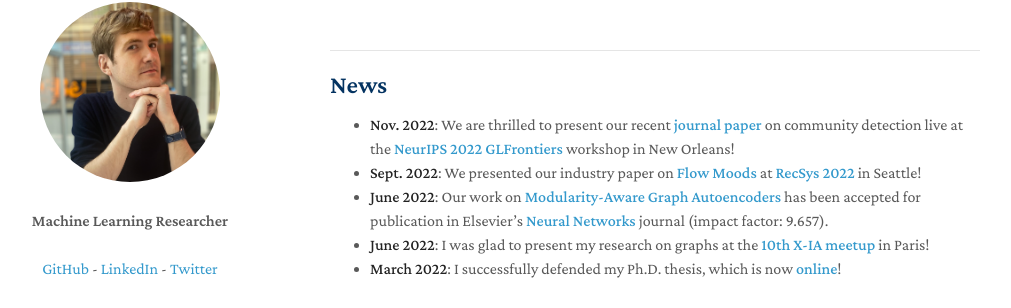
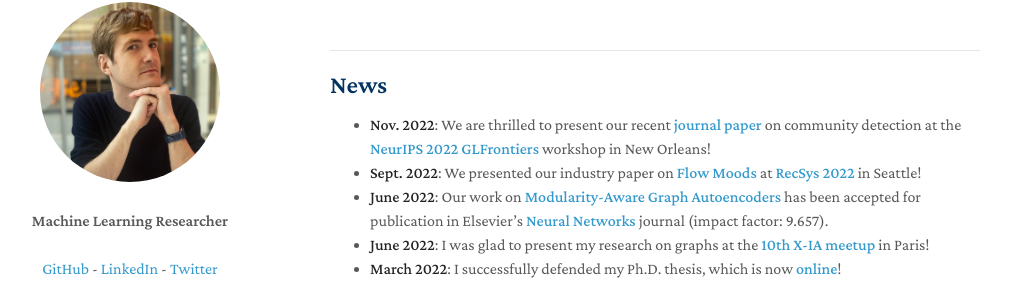
Before and after one commit to GuillaumeSalhaGalvan/GuillaumeSalhaGalvan.github.io, a Jekyll site: the page built from index.md, in a window 1280 px wide and 900 px high, scrolled down 339 px. Shown: the part 144-452 px from the top of the window, without its empty margins (140-1151 px from the left). Built offline with Jekyll 4.4.1, drawn with Linux system fonts in a browser that asks for light colours; our own code applies the rules of GitHub Pages for plain Markdown files; a script that is not in the unit is left out.

Commit message:
Update index.md

```diff
--- a/index.md
+++ b/index.md
@@ -17,7 +17,7 @@
 
 ## News
 
-- **Nov. 2022**: We are thrilled to present our recent **<a href="https://arxiv.org/pdf/2202.00961.pdf" target="_blank">journal paper</a>** on community detection live at the **<a href="https://glfrontiers.github.io/" target="_blank">NeurIPS 2022 GLFrontiers</a>** workshop in New Orleans!
+- **Nov. 2022**: We are thrilled to present our recent **<a href="https://arxiv.org/pdf/2202.00961.pdf" target="_blank">journal paper</a>** on community detection at the **<a href="https://glfrontiers.github.io/" target="_blank">NeurIPS 2022 GLFrontiers</a>** workshop in New Orleans!
 - **Sept. 2022**: We presented our industry paper on **<a href="https://www.deezer-blog.com/press/flow-moods/" target="_blank">Flow Moods</a>** at **<a href="https://recsys.acm.org/recsys22/" target="_blank">RecSys 2022</a>** in Seattle!
 - **June 2022**: Our work on **<a href="https://arxiv.org/pdf/2202.00961.pdf" target="_blank">Modularity-Aware Graph Autoencoders</a>** has been accepted for publication in Elsevier's **<a href="https://www.journals.elsevier.com/neural-networks" target="_blank">Neural Networks</a>** journal (impact factor: 9.657).
 - **June 2022**: I was glad to present my research on graphs at the **<a href="https://twitter.com/researchdeezer/status/1534884094462640128" target="_blank">10th X-IA meetup</a>** in Paris!
```
